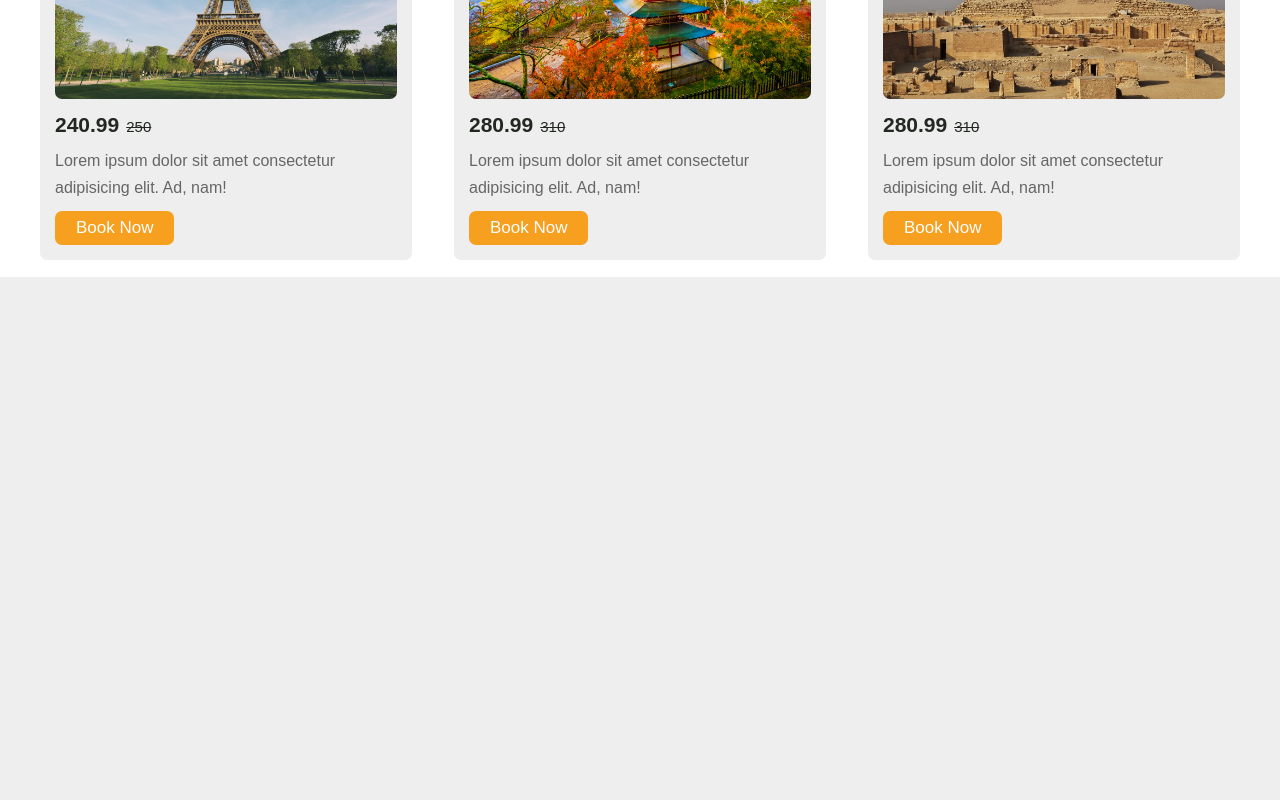
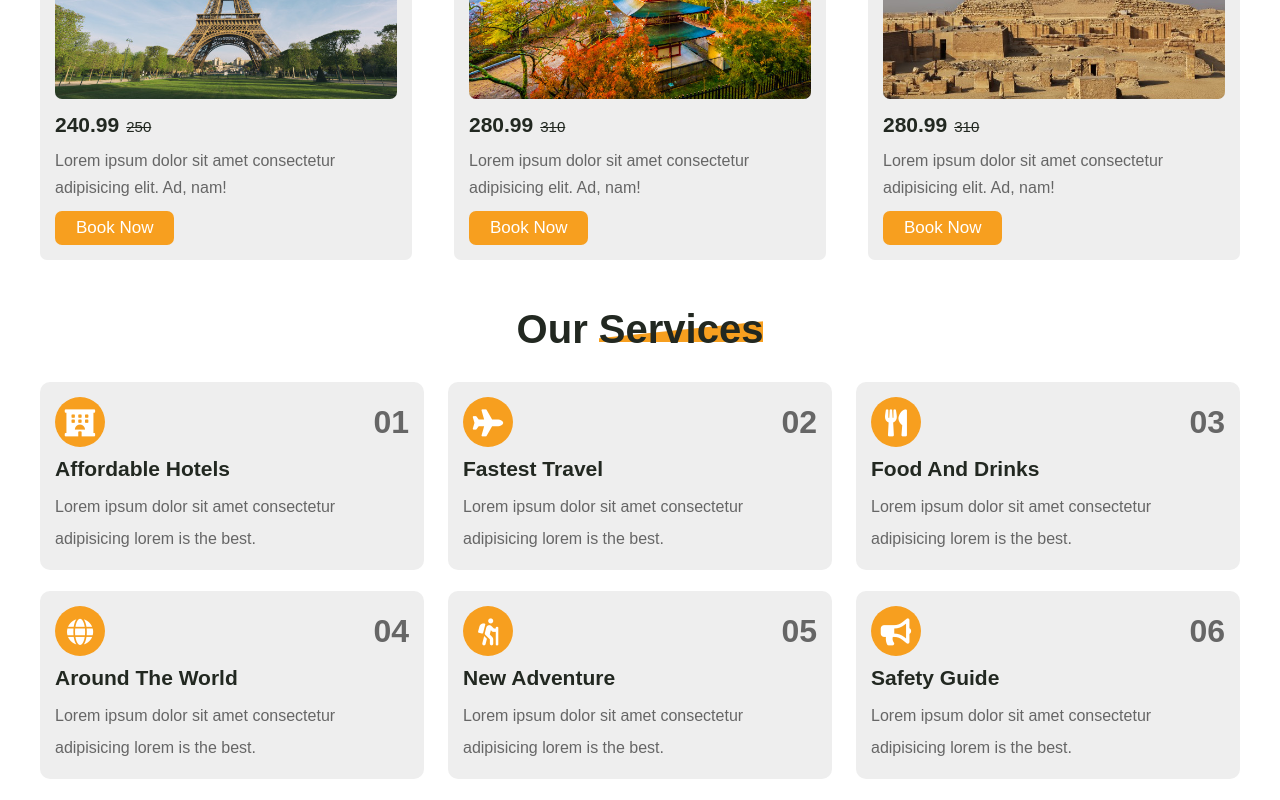
Before and after one commit to YousefDan/tour-travel-pro, a React (Create React App) app: page / in a window 1280 px wide. Shown: the part 1667-2467 px from the top of the page. Before the commit the page ends 1944 px from the top, so only its background shows below. Built offline with nearby package versions, Linux system fonts and the light colour scheme.

Commit message:
Services component added

```diff
--- a/src/App.js
+++ b/src/App.js
@@ -5,15 +5,17 @@ import TravelContext from "./context/context";
 import Intro from "./components/intro/Intro";
 import BookForm from "./components/book-form/BookForm";
 import Packages from "./components/packages/Packages";
+import Services from "./components/services/Services";
 
 
 const App = () => {
  const {darkMode} = useContext(TravelContext)
-  return ( <section className={darkMode && "active"}>
+  return ( <section className={darkMode ? "active" : ""}>
     <Header />
     <Intro />
     <BookForm />
     <Packages />
+    <Services />
   </section> );
 }
 
--- /dev/null
+++ b/src/components/packages/PackageItem.jsx
@@ -0,0 +1,24 @@
+const PackageItem = ({ item }) => {
+  const { destination, img, price, priceWithDiscount } = item;
+  return (
+    <div className="package-item">
+      <div className="img-wrapper">
+        <img src={img} alt={destination} />
+        <div className="destination">
+          <i className="fas fa-map-marker-alt"></i>
+          {destination}
+        </div>
+      </div>
+      <div className="info-wrapper">
+        <div className="price">
+          {priceWithDiscount}
+          <span>{price}</span>
+        </div>
+        <p>Lorem ipsum dolor sit amet consectetur adipisicing elit. Ad, nam!</p>
+        <div className="btn">Book Now</div>
+      </div>
+    </div>
+  );
+};
+
+export default PackageItem;
--- a/src/components/packages/Packages.jsx
+++ b/src/components/packages/Packages.jsx
@@ -1,5 +1,6 @@
 import { packagesData } from "../../data";
 import Heading from "../heading/Heading";
+import PackageItem from "./PackageItem";
 import "./packages.scss"
 
 const Packages = () => {
@@ -8,26 +9,7 @@ const Packages = () => {
       <Heading title="Our Packages" />
       <div className="packages-container">
         {packagesData.map((item) => (
-          <div key={item.id} className="package-item">
-            <div className="img-wrapper">
-              <img src={item.img} alt="" />
-              <div className="destination">
-                <i className="fas fa-map-marker-alt"></i>
-                {item.destination}
-              </div>
-            </div>
-            <div className="info-wrapper">
-              <div className="price">
-                {item.priceWithDiscount}
-                <span>{item.price}</span>
-              </div>
-              <p>
-                Lorem ipsum dolor sit amet consectetur adipisicing elit. Ad,
-                nam!
-              </p>
-              <div className="btn">Book Now</div>
-            </div>
-          </div>
+          <PackageItem key={item.id} item={item} />
         ))}
       </div>
     </section>
--- /dev/null
+++ b/src/components/services/Services.jsx
@@ -0,0 +1,30 @@
+import { servicesData } from "../../data";
+import Heading from "../heading/Heading";
+import "./services.scss"
+
+const Services = () => {
+  return (
+    <section className="services">
+      <Heading title="Our Services" />
+      <div className="services-container">
+        {servicesData.map((item) => (
+          <div key={item.id} className="service-item">
+            <div>
+              <div className="icon">
+              <i className={item.icon}></i>
+              </div>
+              <span>{item.id}</span>
+            </div>
+            <h6>{item.title}</h6>
+            <p>
+              Lorem ipsum dolor sit amet consectetur adipisicing lorem is the
+              best.
+            </p>
+          </div>
+        ))}
+      </div>
+    </section>
+  );
+};
+
+export default Services;
--- /dev/null
+++ b/src/components/services/services.scss
@@ -0,0 +1,70 @@
+.services {
+  background: var(--bg-color-2);
+  padding: 0 40px;
+  .services-container {
+    display: flex;
+    align-items: center;
+    justify-content: space-between;
+    flex-wrap: wrap;
+    .service-item {
+      width: 32%;
+      color: var(--text-color-1);
+      background: var(--bg-color-1);
+      margin-bottom: 21px;
+      padding: 15px;
+      border-radius: 10px;
+      div:first-child {
+        display: flex;
+        align-items: center;
+        justify-content: space-between;
+        .icon {
+          width: 50px;
+          height: 50px;
+          background: var(--orange-color);
+          border-radius: 50%;
+          display: flex;
+          align-items: center;
+          justify-content: center;
+          i {
+            color: white;
+            font-size: 27px;
+          }
+        }
+        span {
+          font-size: 32px;
+          font-weight: bold;
+          color: var(--text-color-1);
+        }
+      }
+      h6 {
+        color: var(--text-color-2);
+        margin: 10px 0;
+        font-weight: bold;
+        font-size: 21px;
+      }
+      p {
+        line-height: 2;
+      }
+    }
+  }
+}
+
+@media (max-width: 991px) {
+  .services {
+    padding: 0 17px;
+    .services-container {
+      .service-item {
+        width: 49%;
+      }
+    }
+  }
+}
+@media (max-width: 520px) {
+  .services {
+    .services-container {
+      .service-item {
+        width: 100%;
+      }
+    }
+  }
+}
--- a/src/data.js
+++ b/src/data.js
@@ -1,44 +1,76 @@
 export const packagesData = [
   {
     id: 1,
-        img:"/images/p-1.jpg",
+    img: "/images/p-1.jpg",
     destination: "Mumbai",
     price: "350.99",
     priceWithDiscount: "290.99",
   },
   {
     id: 2,
-        img:"/images/p-2.jpg",
+    img: "/images/p-2.jpg",
     destination: "Hawai",
     price: "250.99",
     priceWithDiscount: "200.99",
   },
   {
     id: 3,
-        img:"/images/p-3.jpg",
+    img: "/images/p-3.jpg",
     destination: "Sydney",
     price: "290",
     priceWithDiscount: "240",
   },
   {
     id: 4,
-        img:"/images/p-4.jpg",
+    img: "/images/p-4.jpg",
     destination: "Paris",
     price: "250",
     priceWithDiscount: "240.99",
   },
   {
     id: 5,
-        img:"/images/p-5.jpg",
+    img: "/images/p-5.jpg",
     destination: "Tokyo",
     price: "310",
     priceWithDiscount: "280.99",
   },
   {
     id: 6,
-        img:"/images/p-6.jpg",
+    img: "/images/p-6.jpg",
     destination: "Egypt",
     price: "310",
     priceWithDiscount: "280.99",
   },
-]
+];
+export const servicesData = [
+  {
+    id: "01",
+    icon: "fas fa-hotel",
+    title: "Affordable Hotels",
+  },
+  {
+    id: "02",
+    icon: "fas fa-plane",
+    title: "Fastest Travel",
+  },
+  {
+    id: "03",
+    icon: "fas fa-utensils",
+    title: "Food And Drinks",
+  },
+  {
+    id: "04",
+    icon: "fas fa-globe",
+    title: "Around The World",
+  },
+  {
+    id: "05",
+    icon: "fas fa-hiking",
+    title: "New Adventure",
+  },
+  {
+    id: "06",
+    icon: "fas fa-bullhorn",
+    title: "Safety Guide",
+  },
+];
```
Lines whose indentation alone changed are shown as unchanged.
